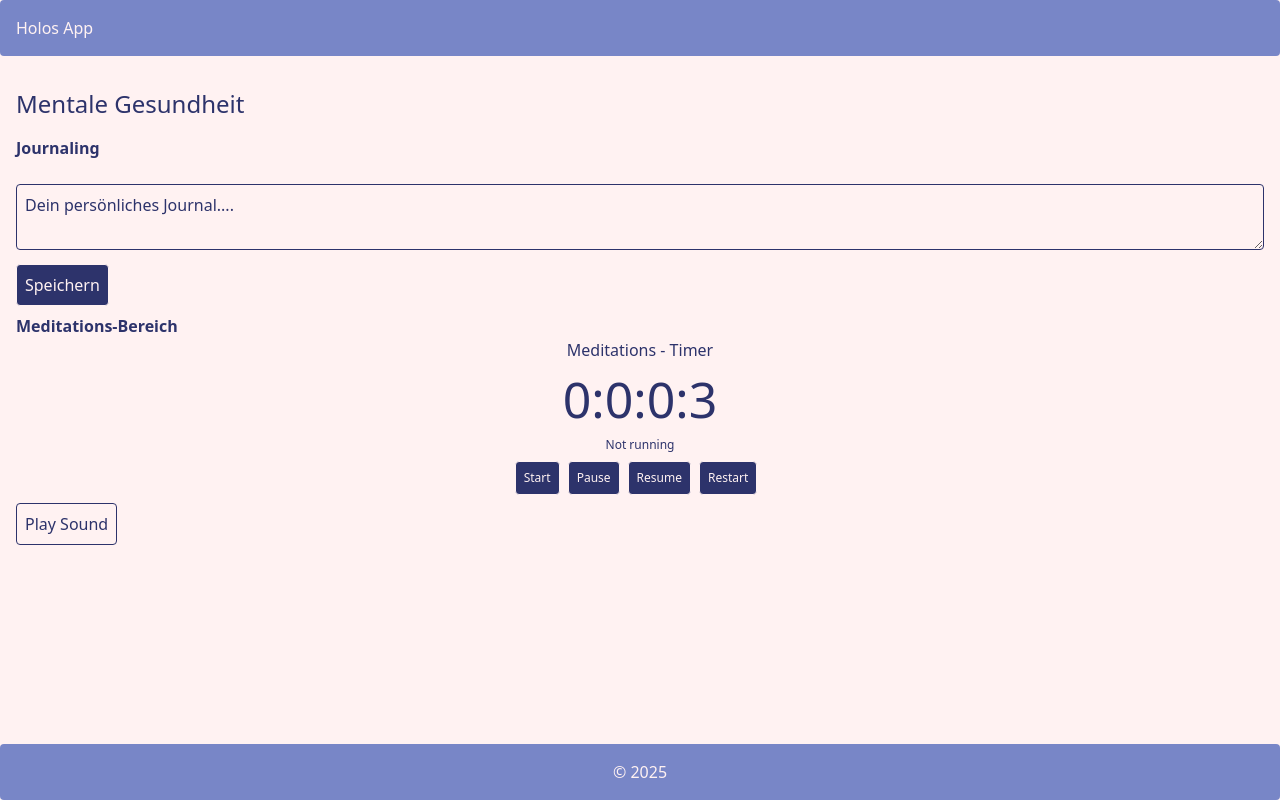
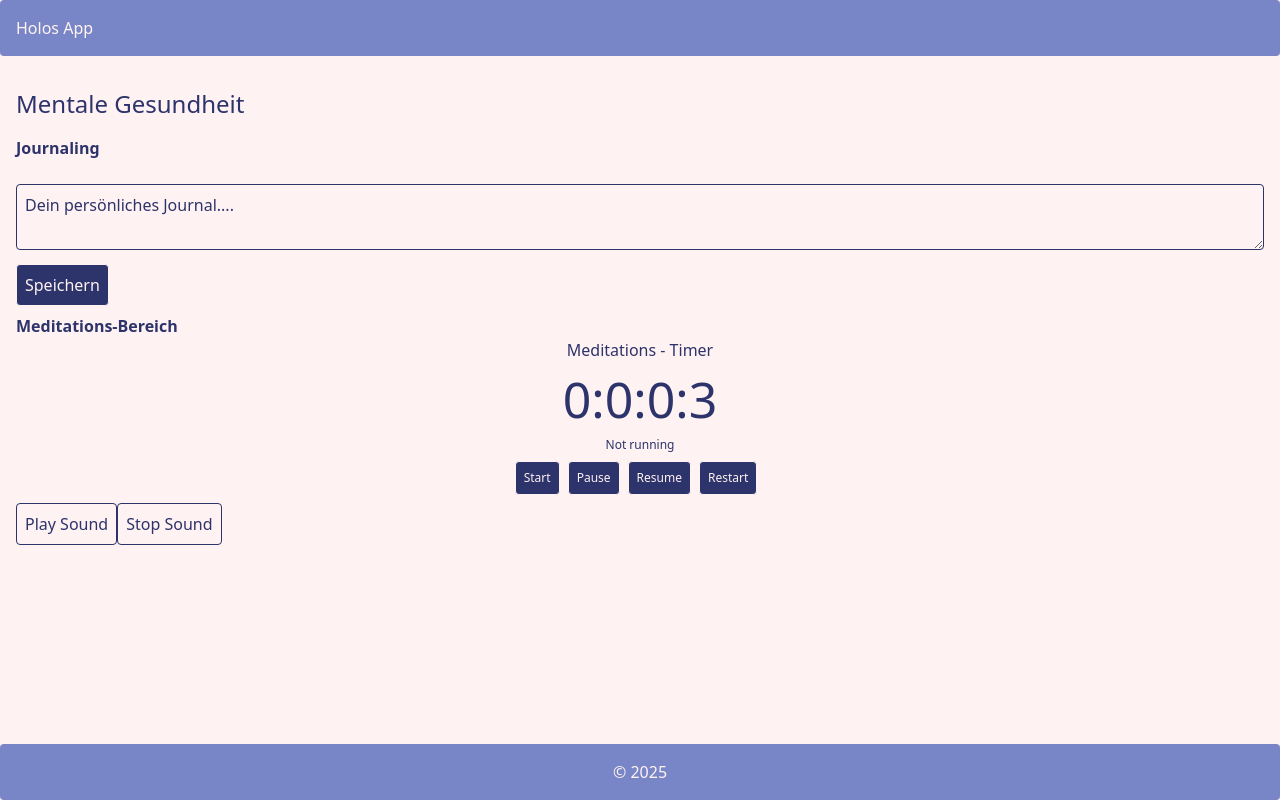
Before and after one commit to team-holos/holos-app, a React (Vite) app in the folder frontend/: page /mentalhealth in a window 1280 px wide. Built offline with nearby package versions, Linux system fonts and the light colour scheme; no server answers.

Commit message:
add stop button to soundform

```diff
--- a/frontend/src/components/SoundForm.jsx
+++ b/frontend/src/components/SoundForm.jsx
@@ -2,11 +2,12 @@ import useSound from "use-sound";
 import softPiano from "/sounds/soft-piano.mp3";
 
 const SoundForm = () => {
-  const [playSound] = useSound(softPiano);
+  const [playSound, { stop, sound }] = useSound(softPiano, { sound: softPiano });
 
   return (
     <div>
       <button onClick={playSound} className="border rounded p-2">Play Sound</button>
+      <button onClick={stop} className="border rounded p-2">Stop Sound</button>
     </div>
   );
 };
```
